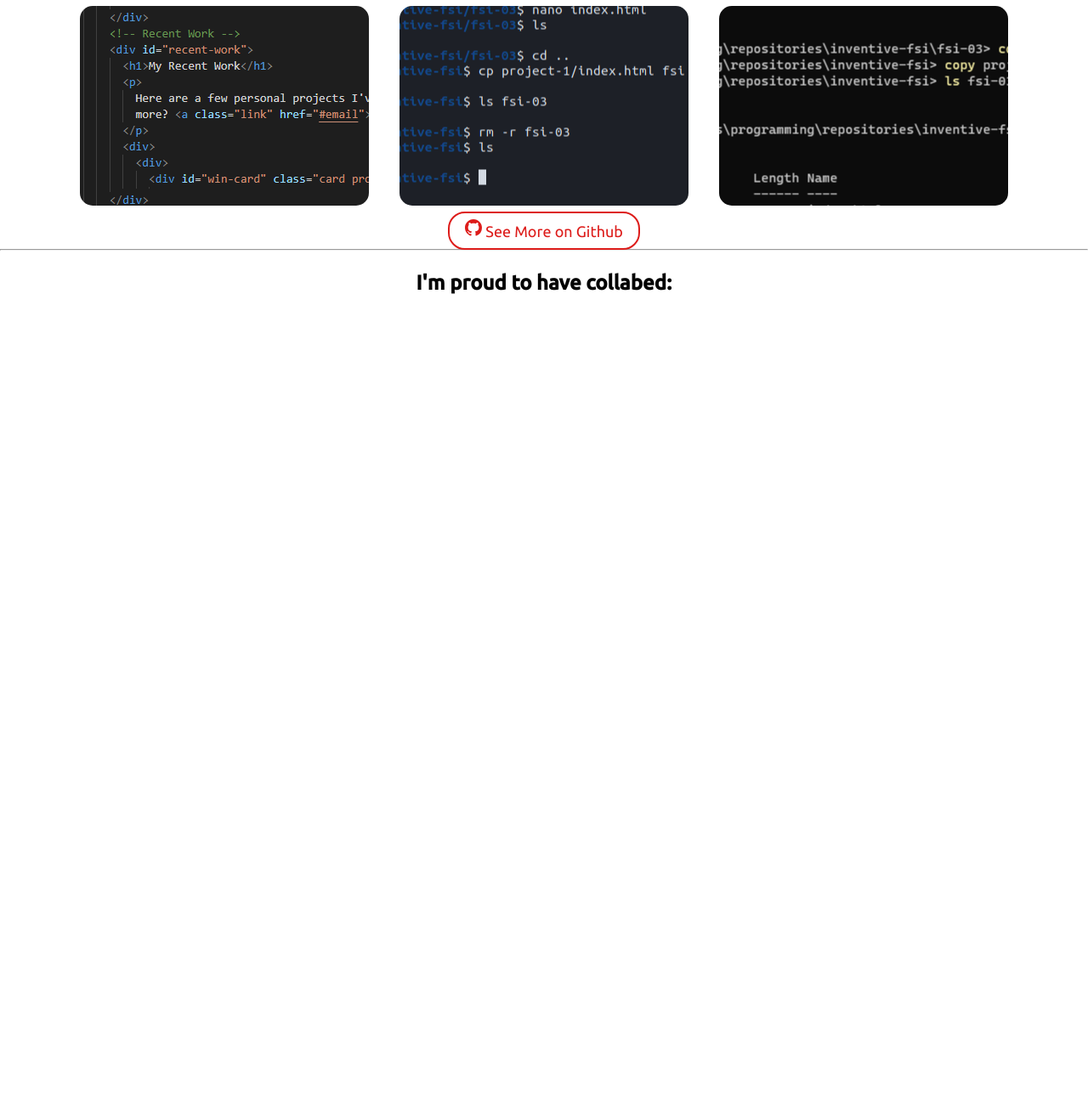
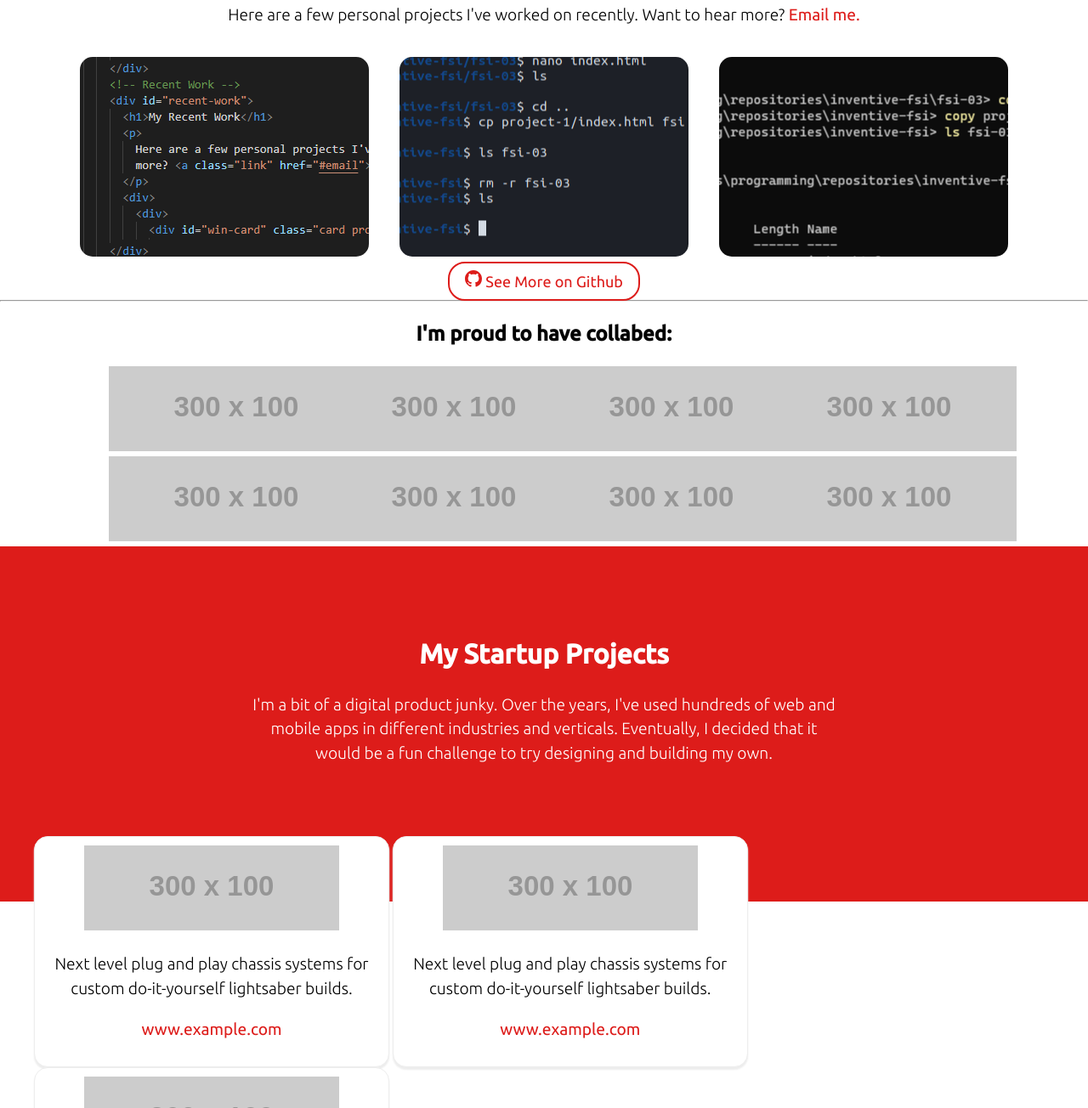
Before and after one commit to julianmedwards/web-developer-for-hire, a plain HTML site: page index.html in a window 1280 px wide. Shown: the part 2112-3416 px from the top of the page at 85% size. Before the commit the page ends 2483 px from the top, so only its background shows below. Drawn offline with nearby package versions, Linux system fonts and the light colour scheme; placeholder pictures from the web are drawn by us.

Commit message:
Collab grid, improved card css, startups started.

```diff
--- a/index.html
+++ b/index.html
@@ -38,7 +38,7 @@
       </div>
     </div>
     <!-- Bio -->
-    <div id="bio" class="primary-bg">
+    <div class="bio primary-bg">
       <div class="textblock">
         <h1>Hi, I'm Julian. Nice to meet you.</h1>
         <p>
@@ -52,9 +52,9 @@
       </div>
     </div>
     <!-- Skills Overview -->
-    <div id="skills">
+    <div class="card-bg overlapping">
       <div id="skill-padding">
-        <div class="card skill-card">
+        <div class="card-format">
           <img src="https://via.placeholder.com/60x60" />
           <h2>Front-end Developer</h2>
           <p>
@@ -73,7 +73,7 @@
             <li>Terminal</li>
           </ul>
         </div>
-        <div id="center-card" class="card skill-card">
+        <div id="center-card" class="card-format">
           <img src="https://via.placeholder.com/60x60" />
           <h2>Front-end Developer</h2>
           <p>
@@ -92,7 +92,7 @@
             <li>Terminal</li>
           </ul>
         </div>
-        <div class="card skill-card">
+        <div class="card-format">
           <img src="https://via.placeholder.com/60x60" />
           <h2>Front-end Developer</h2>
           <p>
@@ -122,7 +122,7 @@
       </p>
       <div>
         <div>
-          <div id="meta-card" class="card project-card hover-unhide">
+          <div id="meta-card" class="card-format project-card hover-unhide">
             <p class="project-txt hidden">
               Business savvy tech experts helping forward thinking companies get
               things done.
@@ -133,7 +133,7 @@
               >Visit Website ></a
             >
           </div>
-          <div id="lin-card" class="card project-card hover-unhide">
+          <div id="lin-card" class="card-format project-card hover-unhide">
             <p class="project-txt hidden">
               Business savvy tech experts helping forward thinking companies get
               things done.
@@ -144,7 +144,7 @@
               >Visit Website ></a
             >
           </div>
-          <div id="win-card" class="card project-card hover-unhide">
+          <div id="win-card" class="card-format project-card hover-unhide">
             <p class="project-txt hidden">
               Business savvy tech experts helping forward thinking companies get
               things done.
@@ -181,10 +181,71 @@
     <!-- Collabs -->
     <div id="collabs">
       <h2>I'm proud to have collabed:</h2>
-      <!-- Grid boxes -->
+      <div class="grid-container">
+        <div>
+          <img src="https://via.placeholder.com/300x100" />
+        </div>
+        <div>
+          <img src="https://via.placeholder.com/300x100" />
+        </div>
+        <div>
+          <img src="https://via.placeholder.com/300x100" />
+        </div>
+        <div>
+          <img src="https://via.placeholder.com/300x100" />
+        </div>
+        <div>
+          <img src="https://via.placeholder.com/300x100" />
+        </div>
+        <div>
+          <img src="https://via.placeholder.com/300x100" />
+        </div>
+        <div>
+          <img src="https://via.placeholder.com/300x100" />
+        </div>
+        <div>
+          <img src="https://via.placeholder.com/300x100" />
+        </div>
+      </div>
     </div>
     <!-- Startups -->
-    <div></div>
+    <div class="bio primary-bg">
+      <div class="textblock">
+        <h1>My Startup Projects</h1>
+        <p>
+          I'm a bit of a digital product junky. Over the years, I've used
+          hundreds of web and mobile apps in different industries and verticals.
+          Eventually, I decided that it would be a fun challenge to try
+          designing and building my own.
+        </p>
+      </div>
+    </div>
+    <div class="overlapping">
+      <div class="card-bg card-format">
+        <img src="https://via.placeholder.com/300x100" />
+        <p>
+          Next level plug and play chassis systems for custom do-it-yourself
+          lightsaber builds.
+        </p>
+        <p><a href="#site" class="link">www.example.com</a></p>
+      </div>
+      <div class="card-bg card-format">
+        <img src="https://via.placeholder.com/300x100" />
+        <p>
+          Next level plug and play chassis systems for custom do-it-yourself
+          lightsaber builds.
+        </p>
+        <p><a href="#site" class="link">www.example.com</a></p>
+      </div>
+      <div class="card-bg card-format">
+        <img src="https://via.placeholder.com/300x100" />
+        <p>
+          Next level plug and play chassis systems for custom do-it-yourself
+          lightsaber builds.
+        </p>
+        <p><a href="#site" class="link">www.example.com</a></p>
+      </div>
+    </div>
     <!-- Contact Me -->
     <div></div>
     <!-- Testimonials -->
--- a/styles.css
+++ b/styles.css
@@ -87,13 +87,29 @@ li {
 }
 
 /* Cards */
-.card {
+.overlapping {
+    height: 100%;
+    position: relative;
+    bottom: 8em;
+    margin: 4% auto 0 auto;
+    max-width: 1200px;
+}
+
+.card-bg {
+    background-color: white;
+    border-radius: 16px;
+    border: 1px solid #ededed;
+    box-shadow: 0px 3px 2px #ededed;
+}
+
+.card-format {
     text-align: center;
     display: inline-block;
     padding: 10px;
+    width: 33%;
 }
 
-.card > ul {
+.card-format > ul {
     list-style-type: none;
     padding: 0;
 }
@@ -129,12 +145,13 @@ body {
     margin: 0 0.5em 0 0.5em;
 }
 
-/* Removes whitespace around inline block elements, e.g. images. */
+/* Removes whitespace around non-text inline block elements, e.g. images. */
 .remove-whitespace {
     font-size: 0;
 }
 
 #intro {
+    /* min-height: calc(100vh - 150px); */
     margin: auto;
     width: fit-content;
     text-align: center;
@@ -147,16 +164,16 @@ body {
     font-size: 1em;
 }
 
-#bio {
+.bio {
     overflow: auto;
 }
 
 .textblock {
     text-align: center;
-    margin: 8% 10% 10em 10%;
+    margin: 8% 23% 10em 23%;
 }
 
-#skills {
+/* #skills {
     height: 100%;
     background-color: white;
     position: relative;
@@ -165,7 +182,7 @@ body {
     border-radius: 16px;
     border: 1px solid #ededed;
     box-shadow: 0px 3px 2px #ededed;
-}
+} */
 
 #skill-padding {
     padding: 4%;
@@ -173,9 +190,9 @@ body {
 }
 
 /* #skills-cards > .card { */
-.skill-card {
+/* .skill-card {
     width: 33%;
-}
+} */
 
 #center-card {
     /* width: calc(32% - 2px); */
@@ -231,3 +248,11 @@ body {
 #collabs {
     text-align: center;
 }
+
+.grid-container {
+    display: grid;
+    justify-content: center;
+    /* grid-template-columns: 33.333% 33.333% 33.333%; */
+    grid-template-columns: 20% 20% 20% 20%;
+    grid-template-rows: 50% 50%;
+}
```
